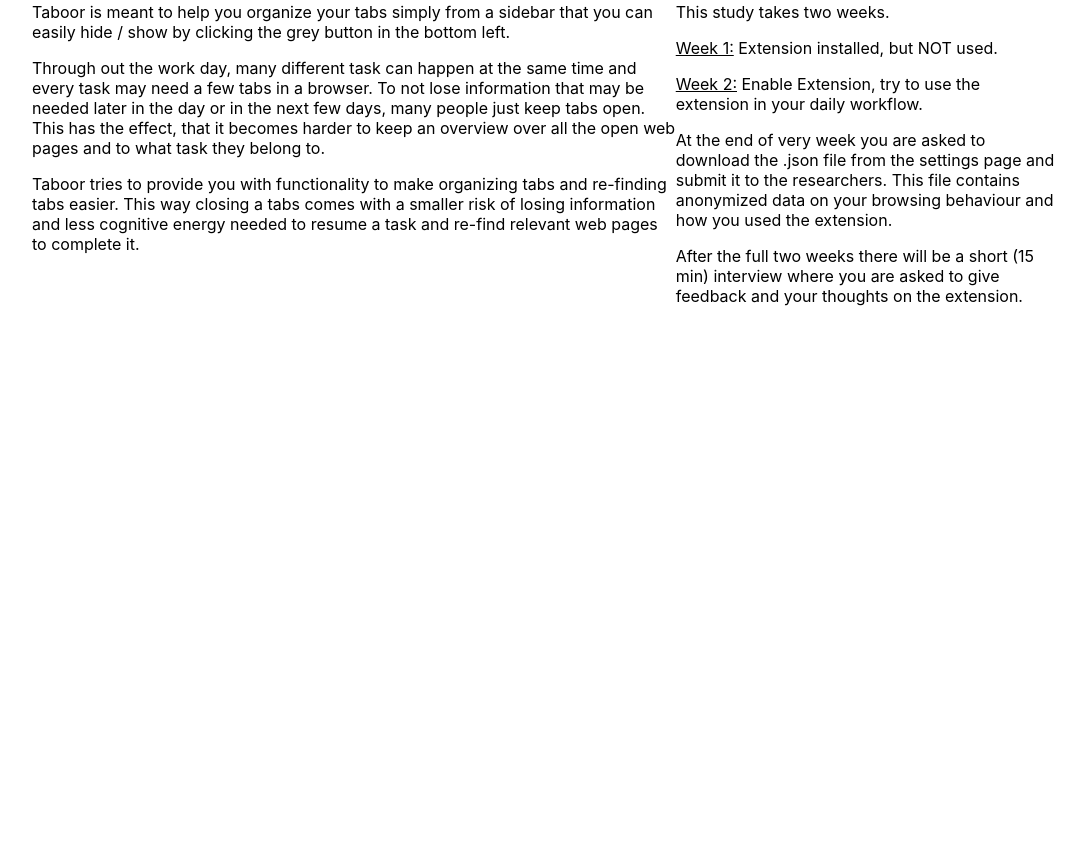
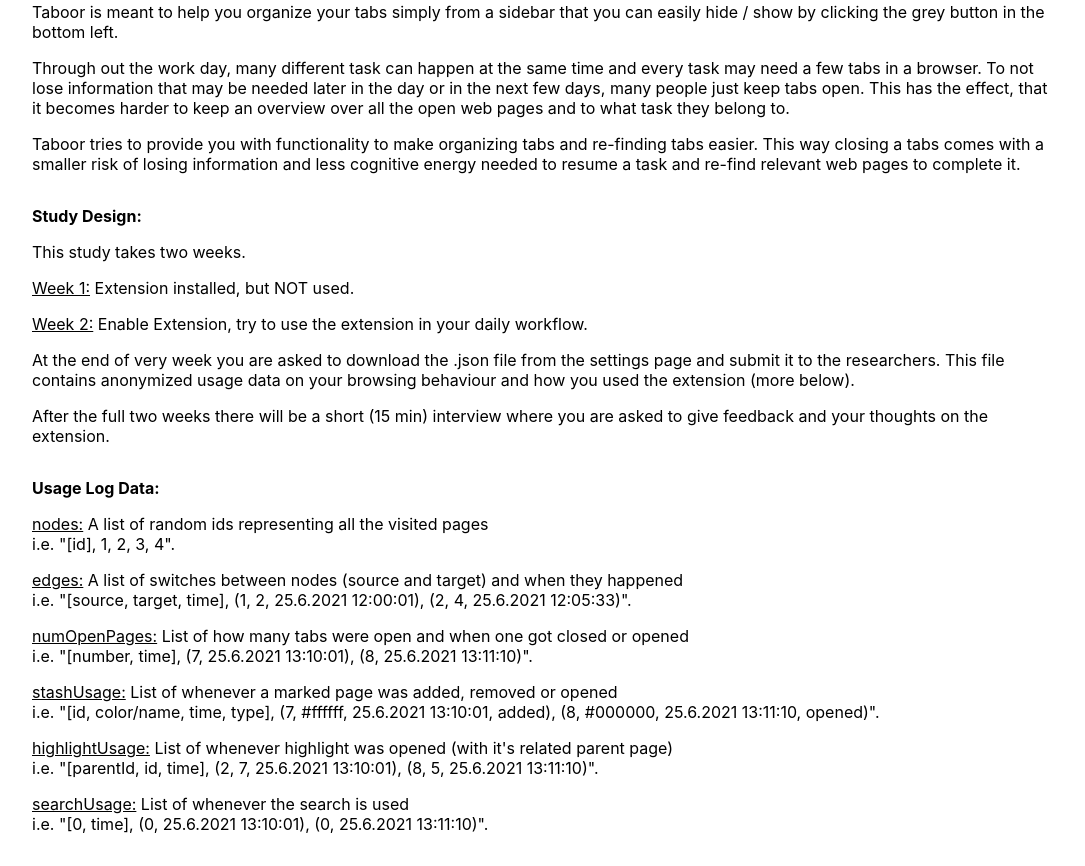
Before and after one commit to dikohl/taboor_vis, a Next.js app: page /study in a window 1280 px wide. Shown: the part 180-1046 px from the top of the page, without its empty margins (96-1181 px from the left). Before the commit the page ends 800 px from the top, so only its background shows below. Built offline with nearby package versions, Linux system fonts and the light colour scheme.

Commit message:
added data description

```diff
--- a/pages/study.js
+++ b/pages/study.js
@@ -1,4 +1,4 @@
-import React, {useState} from 'react';
+import React from 'react';
 import styles from '../styles/Home.module.css'
 import Layout from '../components/layout'
 
@@ -29,10 +29,31 @@
             <p><u>Week 1:</u> Extension installed, but NOT used.</p>
             <p><u>Week 2:</u> Enable Extension, try to use the extension in your daily workflow.</p>
             <p>
-              At the end of very week you are asked to download the .json file from the settings page and submit it to the researchers. This file contains anonymized data on your browsing behaviour and how you used the extension.
+              At the end of very week you are asked to download the .json file from the settings page and submit it to the researchers. This file contains anonymized usage data on your browsing behaviour and how you used the extension (more below).
             </p>
             <p>
               After the full two weeks there will be a short (15 min) interview where you are asked to give feedback and your thoughts on the extension.
+            </p>
+          </div>
+          <div>
+            <p><b>Usage Log Data:</b></p>
+            <p>
+              <u>nodes:</u> A list of random ids representing all the visited pages <br/>i.e. "[id], 1, 2, 3, 4".
+            </p>
+            <p>
+              <u>edges:</u> A list of switches between nodes (source and target) and when they happened <br/>i.e. "[source, target, time], (1, 2, 25.6.2021 12:00:01), (2, 4, 25.6.2021 12:05:33)".
+            </p>
+            <p>
+              <u>numOpenPages:</u> List of how many tabs were open and when one got closed or opened <br/>i.e. "[number, time], (7, 25.6.2021 13:10:01), (8, 25.6.2021 13:11:10)".
+            </p>
+            <p>
+              <u>stashUsage:</u> List of whenever a marked page was added, removed or opened <br/>i.e. "[id, color/name, time, type], (7, #ffffff, 25.6.2021 13:10:01, added), (8, #000000, 25.6.2021 13:11:10, opened)".
+            </p>
+            <p>
+              <u>highlightUsage:</u> List of whenever highlight was opened (with it's related parent page) <br/>i.e. "[parentId, id, time], (2, 7, 25.6.2021 13:10:01), (8, 5, 25.6.2021 13:11:10)".
+            </p>
+            <p>
+              <u>searchUsage:</u> List of whenever the search is used <br/>i.e. "[0, time], (0, 25.6.2021 13:10:01), (0, 25.6.2021 13:11:10)".
             </p>
           </div>
         </div>
--- a/styles/Home.module.css
+++ b/styles/Home.module.css
@@ -18,6 +18,7 @@
 .center {
   width: 80%;
   display: flex;
+  flex-direction: column;
   justify-content: center;
 }
 
```
